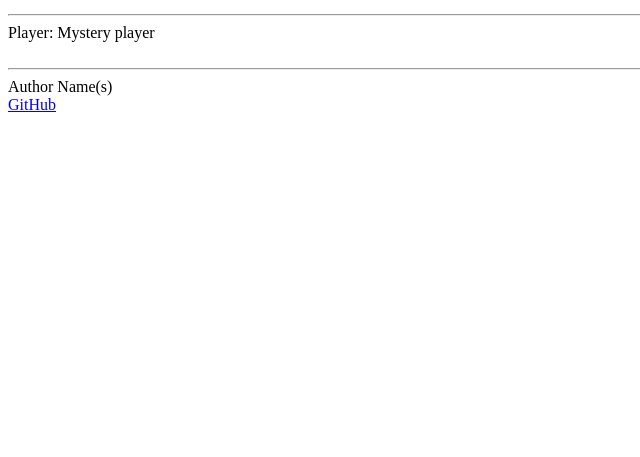
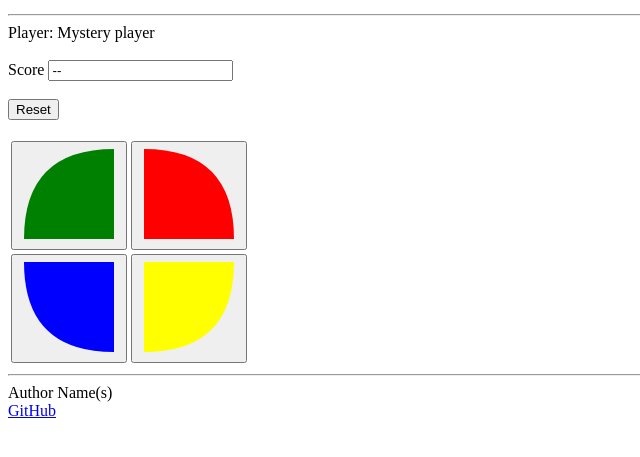
Before and after one commit to GabrielHollberg/simon, a plain HTML site: page play.html in a window 1280 px wide. Shown: the part 161-618 px from the top of the page, without its empty margins (0-640 px from the left). Drawn offline with Linux system fonts and the light colour scheme.

Commit message:
Completed play.html

```diff
--- a/play.html
+++ b/play.html
@@ -32,7 +32,79 @@
 
             <br />
 
+            <div>
+                <label for="count">Score</label>
+                <input type="text" id="count" value="--" readonly />
+              </div>
 
+              <br />
+
+              <div>
+                <button>Reset</button>
+              </div>
+
+              <br />
+
+              <div>
+                <table>
+                  <tr>
+                    <td>
+                      <button>
+                        <svg
+                          aria-hidden="true"
+                          viewBox="0 0 100 100"
+                          height="100"
+                          width="100"
+                        >
+                          <!-- SVG
+                            M move <to x,y>
+                            Q quadratic curve <control point x,y> <to x,y>
+                        -->
+                          <path d="M 95,5 95,95 5,95 Q 5,5 95,5" fill="green" />
+                        </svg>
+                      </button>
+                    </td>
+                    <td>
+                      <button>
+                        <svg
+                          aria-hidden="true"
+                          viewBox="0 0 100 100"
+                          height="100"
+                          width="100"
+                        >
+                          <path d="M5,5 5,95 95,95 Q 95,5 5,5" fill="red" />
+                        </svg>
+                      </button>
+                    </td>
+                  </tr>
+                  <tr>
+                    <td>
+                      <button>
+                        <svg
+                          aria-hidden="true"
+                          viewBox="0 0 100 100"
+                          height="100"
+                          width="100"
+                        >
+                          <path d="M5,5 95,5 95,95 Q 5,95 5,5" fill="blue" />
+                        </svg>
+                      </button>
+                    </td>
+                    <td>
+                      <button>
+                        <svg
+                          aria-hidden="true"
+                          viewBox="0 0 100 100"
+                          height="100"
+                          width="100"
+                        >
+                          <path d="M95,5 5,5 5,95 Q 95,95 95,5" fill="yellow" />
+                        </svg>
+                      </button>
+                    </td>
+                  </tr>
+                </table>
+              </div>
         </main>
 
         <hr />
```
